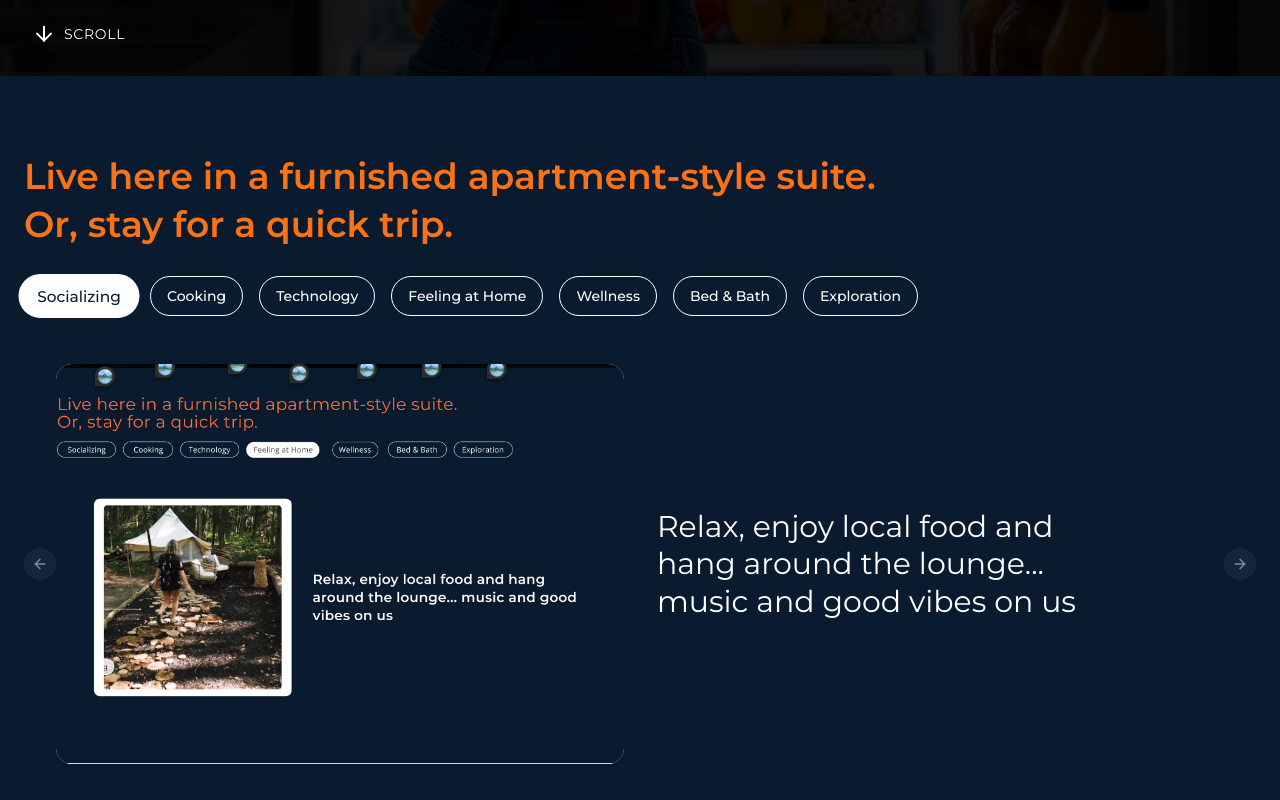
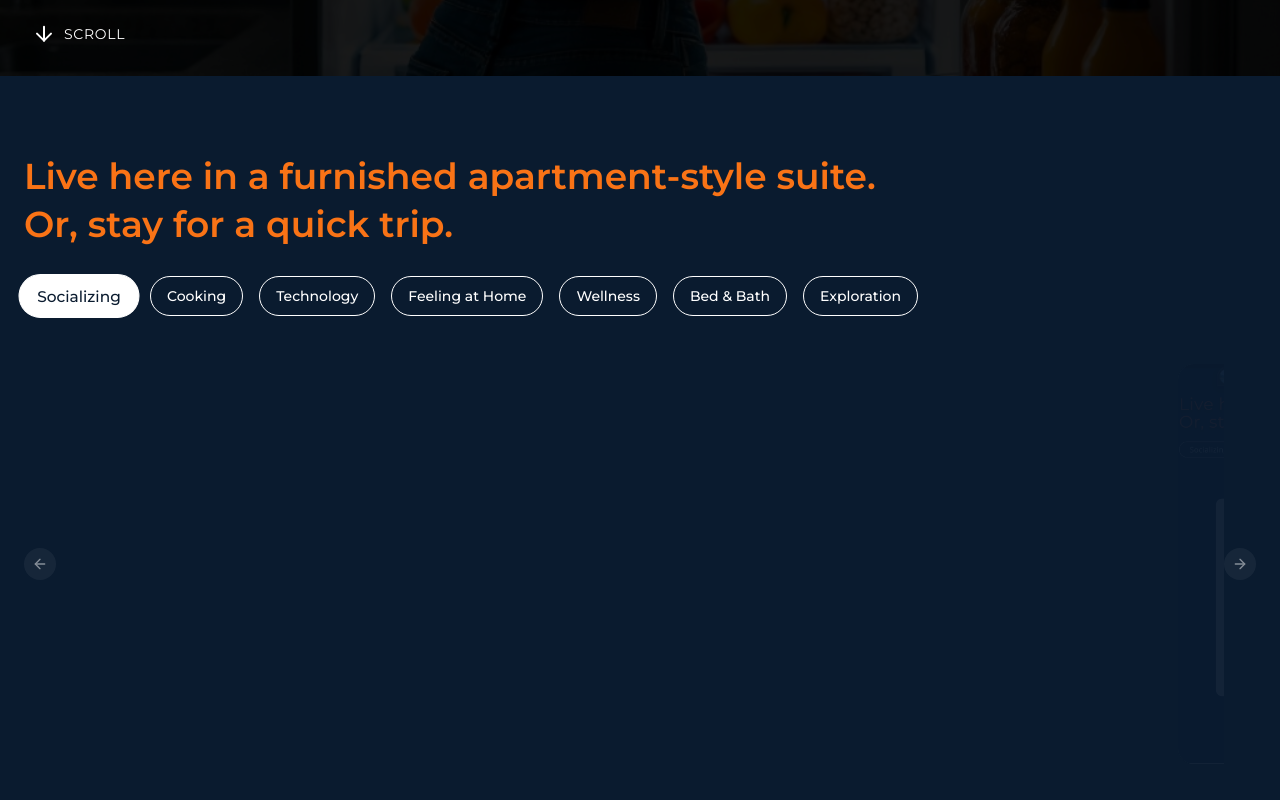
Before and after one commit to Gere0399/parkrise-official, a React (Vite) app: page / in a window 1280 px wide. Shown: the part 724-1524 px from the top of the page. Built offline with nearby package versions, Linux system fonts and the light colour scheme.

Commit message:
Slide and animate content
Implement sliding effect for image and text in the ContentSection component. Increase text size during the transition and maintain the slide for 5 seconds before changing to the next one with the same animation.
[skip gpt_engineer]

```diff
--- a/src/components/ContentSection.tsx
+++ b/src/components/ContentSection.tsx
@@ -49,7 +49,7 @@ export const ContentSection = () => {
   const [autoplayPlugin, setAutoplayPlugin] = useState<ReturnType<typeof AutoplayPlugin> | null>(null);
   const [isManualSelection, setIsManualSelection] = useState(false);
   const [isAnimating, setIsAnimating] = useState(false);
-  const [textBouncing, setTextBouncing] = useState(false);
+  const [isTextPulsing, setIsTextPulsing] = useState(false);
 
   useEffect(() => {
     const plugin = AutoplayPlugin({
@@ -89,22 +89,21 @@ export const ContentSection = () => {
   }, [isManualSelection]);
 
   const handleSlideChange = () => {
-    setTextBouncing(true);
+    setIsAnimating(true);
+    setIsTextPulsing(true);
 
-    // Start text bouncing animation for 2 seconds
     setTimeout(() => {
-      setIsAnimating(true);
-      setTextBouncing(false);
+      setActiveTag((prevTag) => {
+        const nextIndex = (tags.indexOf(prevTag) + 1) % tags.length;
+        return tags[nextIndex];
+      });
+      setIsAnimating(false);
 
-      // After bouncing, trigger the slide transition
+      // Stop text pulsing after slide change
       setTimeout(() => {
-        setActiveTag((prevTag) => {
-          const nextIndex = (tags.indexOf(prevTag) + 1) % tags.length;
-          return tags[nextIndex];
-        });
-        setIsAnimating(false);
-      }, 300);
-    }, 2000);
+        setIsTextPulsing(false);
+      }, 1000);
+    }, 1000);
   };
 
   const handleTagClick = (tag: string) => {
@@ -152,7 +151,7 @@ export const ContentSection = () => {
         >
           <CarouselContent>
             <CarouselItem key={activeTag}>
-              <div className={`grid grid-cols-2 gap-8 transition-all duration-300 transform ${
+              <div className={`grid grid-cols-2 gap-8 transition-all duration-1000 transform ${
                 isAnimating ? 'translate-x-full opacity-0' : 'translate-x-0 opacity-100'
               }`}>
                 <div className="bg-white rounded-2xl overflow-hidden shadow-xl">
@@ -164,9 +163,7 @@ export const ContentSection = () => {
                 </div>
                 <div className="flex items-center">
                   <p className={`text-3xl text-white leading-tight max-w-[80%] transition-transform ${
-                    textBouncing
-                      ? 'animate-[bounce-text_0.5s_ease-in-out_4]'
-                      : ''
+                    isTextPulsing ? 'animate-text-pulse' : ''
                   }`}>
                     {slideContent[activeTag].text}
                   </p>
--- a/tailwind.config.ts
+++ b/tailwind.config.ts
@@ -49,10 +49,10 @@ export default {
           "0%": { opacity: "0", transform: "translateY(10px)" },
           "100%": { opacity: "1", transform: "translateY(0)" },
         },
-        "bounce-text": {
-          "0%, 100%": { transform: "translateX(0)" },
-          "25%": { transform: "translateX(-20px)" },
-          "75%": { transform: "translateX(20px)" },
+        "text-pulse": {
+          "0%": { transform: "scale(1)" },
+          "50%": { transform: "scale(1.1)" },
+          "100%": { transform: "scale(1)" },
         },
         scroll: {
           "0%": { transform: "translateY(0)" },
@@ -63,6 +63,7 @@ export default {
       animation: {
         "fade-in": "fade-in 0.5s ease-out",
         "fade-up": "fade-up 0.5s ease-out",
+        "text-pulse": "text-pulse 1s ease-in-out infinite",
         scroll: "scroll 2s ease-in-out infinite",
       },
     },
```
